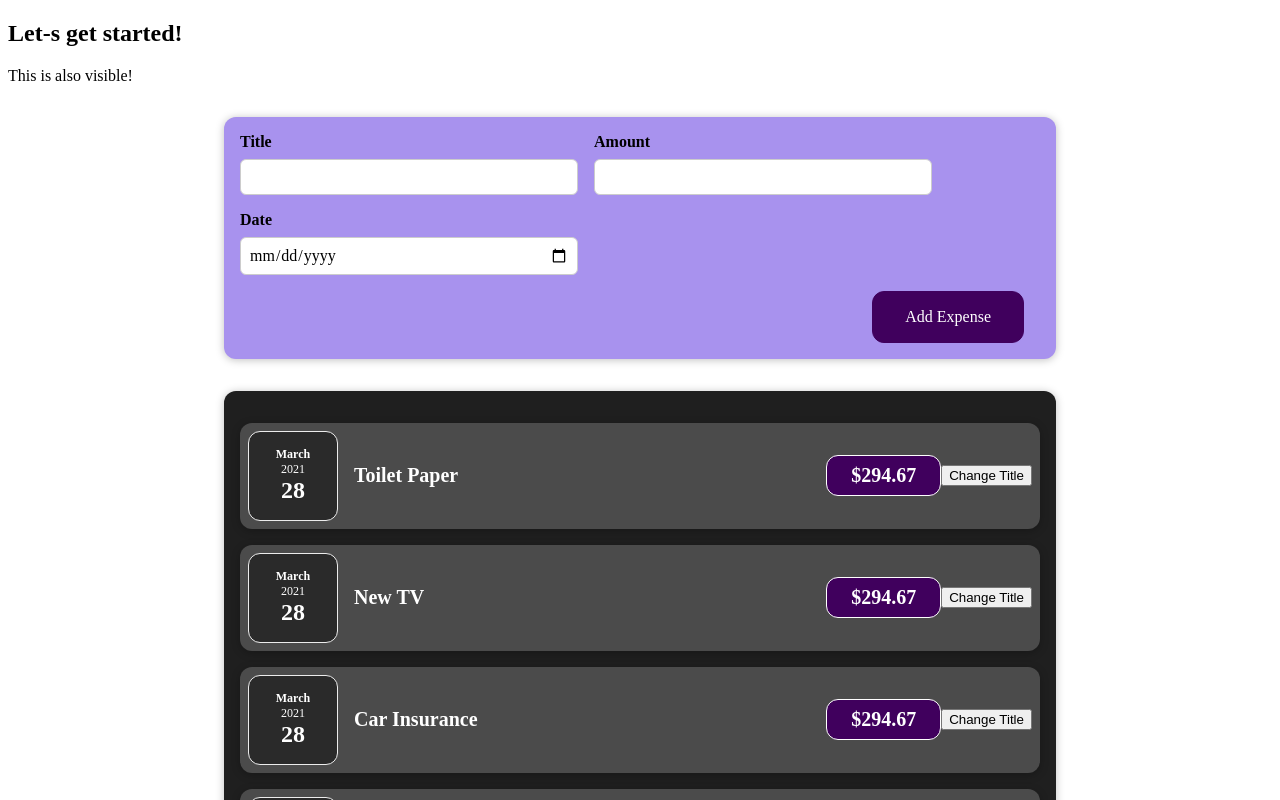
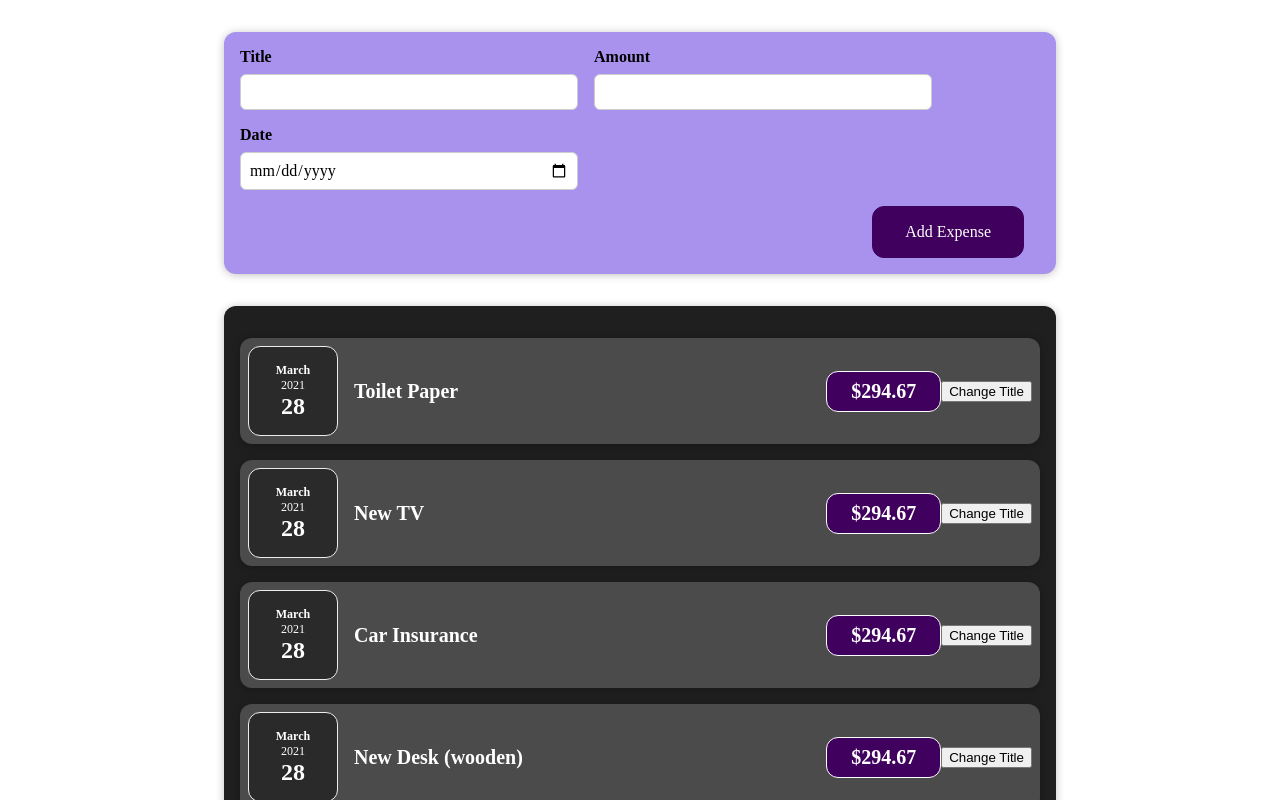
Before and after one commit to 41RDG6BR/The_Complete_Guide, a React (Create React App) app: page / in a window 1280 px wide. Shown: the top 800 px of the page. Built offline with nearby package versions, Linux system fonts and the light colour scheme.

Commit message:
Listening to User input

```diff
--- a/src/App.js
+++ b/src/App.js
@@ -29,8 +29,6 @@ const App = () => {
 ]
   return (
     <div>
-        <h2> Let-s get started!</h2>
-        <p>This is also visible!</p>
         <NewExpense />
         <Expenses items={expenses}/>
     </div>
--- a/src/components/NewExpense/ExpenseForm.js
+++ b/src/components/NewExpense/ExpenseForm.js
@@ -1,12 +1,16 @@
 import './ExpenseForm.css'
 
 const ExpenseForm = () => {
+    const titleChangeHandler = (event) => {
+        console.log(event.target.value)
+    }
+
     return (
         <form>
             <div className="new-expense__controls">
                 <div className="new-expense__control">
                     <label>Title</label>
-                    <input type="text" />
+                    <input type="text" onChange={titleChangeHandler} />
                 </div>
                 <div className="new-expense__control">
                     <label>Amount</label>
```
